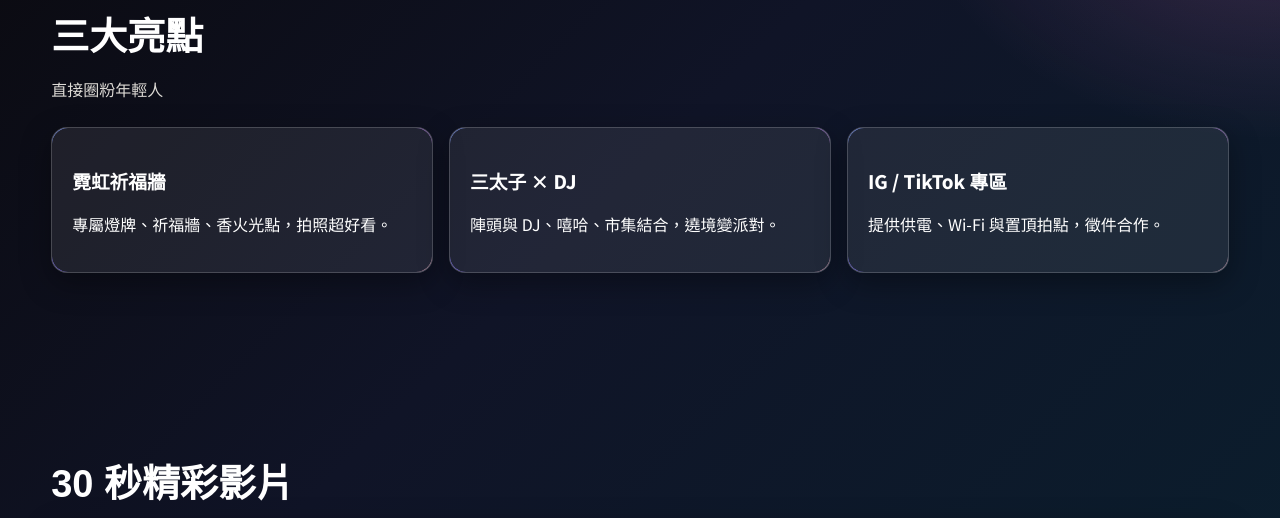
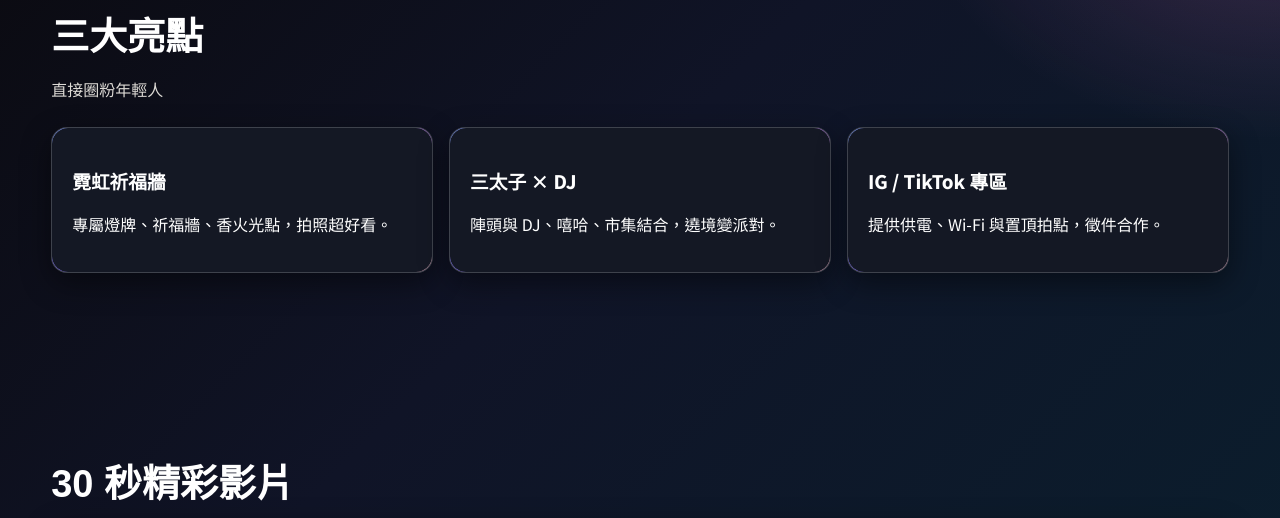
Before and after one commit to tang11116666/mazu-temple, a plain HTML site: page index.html in a window 1280 px wide. Shown: the part 820-1338 px from the top of the page. Drawn offline with Linux system fonts and the light colour scheme; a web font is replaced by a local one.

Commit message:
Update index.html

```diff
--- a/index.html
+++ b/index.html
@@ -55,15 +55,15 @@
     h2{font-family:'Zen Dots',sans-serif;font-size:clamp(22px,4.5vw,38px);margin:0 0 12px}
     .sub{color:#dedbd6;margin-bottom:26px}
 
-    /* === 酷炫卡片：玻璃 + 漸層邊框 + hover 發光 === */
+    /* === 酷炫卡片：玻璃 + 漸層邊框 + hover 發光 + 白字 === */
     .card{
       position: relative;
-      background: rgba(255,255,255,.08);
-      border: 1px solid rgba(255,255,255,.18);
-      color: #fff;
+      background:#141824; /* 深色背景，對比更清楚 */
+      border:1px solid rgba(255,255,255,.18);
+      color:#fff;
       padding:20px;
       border-radius:16px;
-      box-shadow:0 10px 30px rgba(0,0,0,.35);
+      box-shadow:0 10px 30px rgba(0,0,0,.45);
       transition: all .35s ease;
       overflow: hidden;
     }
@@ -84,6 +84,7 @@
       z-index:0;
     }
     .card *{ position:relative; z-index:1 }
+    .card h3,.card p,.card li,.card label{ color:#fff !important; }
     .card:hover{
       transform:translateY(-6px) scale(1.02);
       box-shadow:0 20px 40px rgba(0,0,0,.6);
```
